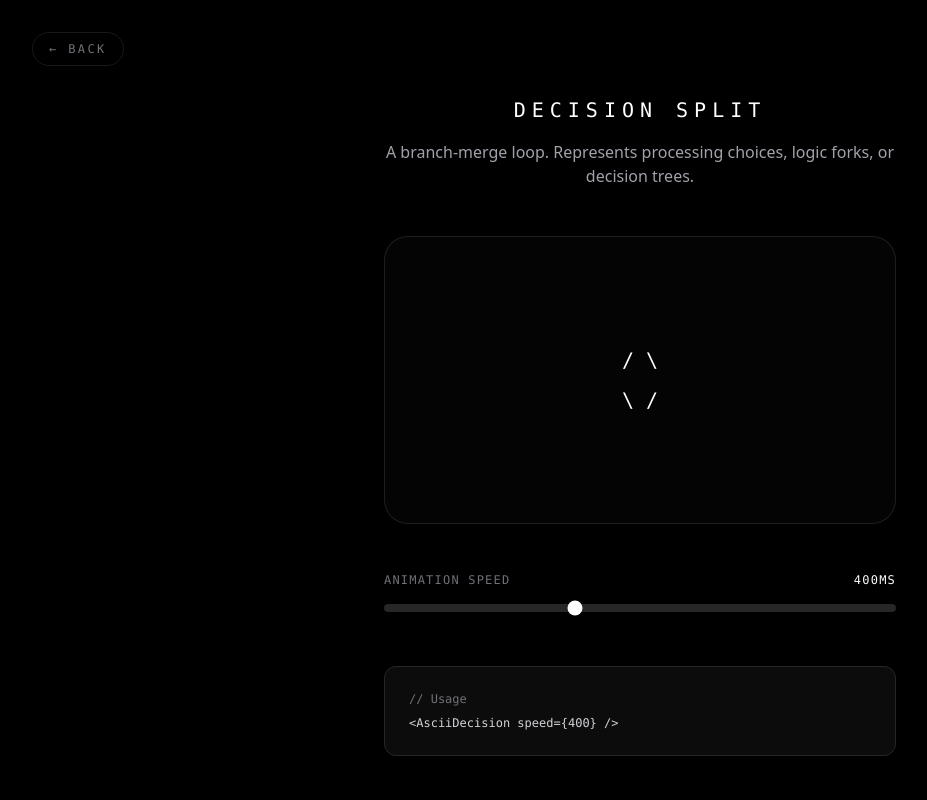
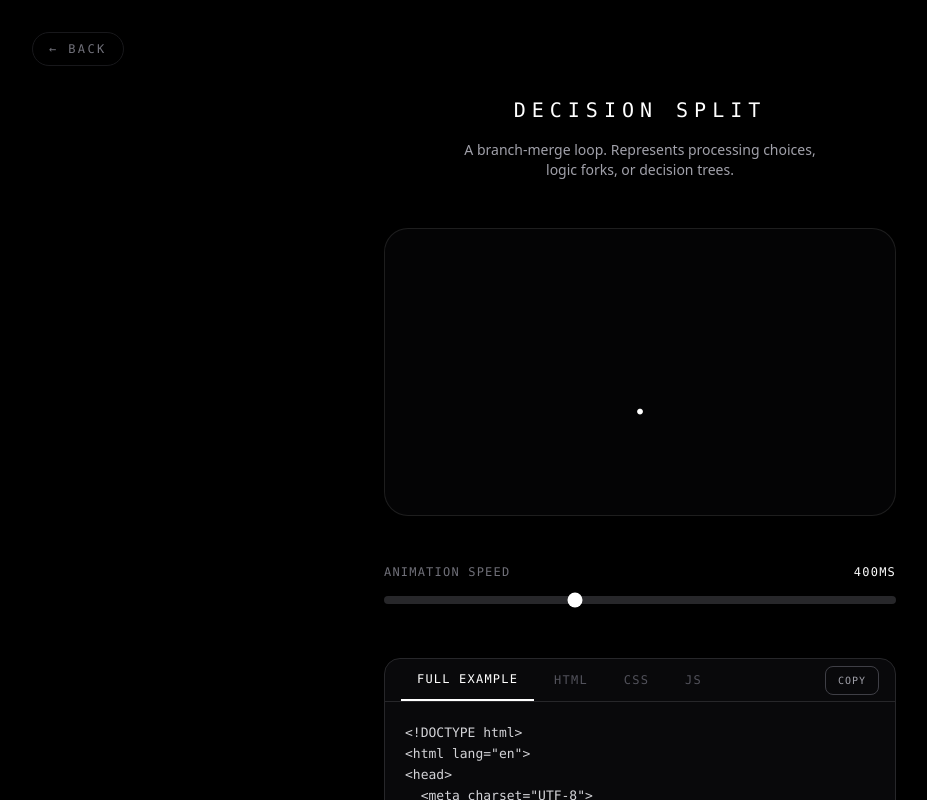
Before and after one commit to prakharp18/monot-ui, a React (Vite) app: page /component/decision in a window 1280 px wide. Shown: the top 800 px of the page, without its empty margins (0-927 px from the left). Built offline with nearby package versions, Linux system fonts and the light colour scheme; a web font is replaced by a local one.

Commit message:
add decision and memory

```diff
--- /dev/null
+++ b/src/components/code/decision-code.ts
@@ -0,0 +1,94 @@
+export const decisionFull = `<!DOCTYPE html>
+<html lang="en">
+<head>
+  <meta charset="UTF-8">
+  <meta name="viewport" content="width=device-width, initial-scale=1.0">
+  <title>ASCII Decision Split</title>
+  <style>
+    * { margin: 0; padding: 0; box-sizing: border-box; }
+    body {
+      background: #000;
+      display: flex;
+      align-items: center;
+      justify-content: center;
+      height: 100vh;
+    }
+    .decision-container {
+      display: flex;
+      align-items: center;
+      justify-content: center;
+      width: 400px;
+      height: 300px;
+      border: 1px solid rgba(255,255,255,0.1);
+      border-radius: 24px;
+    }
+    .decision-frame {
+      font-family: 'Courier New', monospace;
+      font-size: 1.25rem;
+      color: #fff;
+      white-space: pre;
+      line-height: 1;
+      text-align: center;
+    }
+  </style>
+</head>
+<body>
+  <div class="decision-container">
+    <pre class="decision-frame" id="decision"></pre>
+  </div>
+
+  <script>
+    var frames = [
+      '  \\u2022  \\n     \\n     \\n     \\n     ',
+      '     \\n / \\\\ \\n     \\n \\\\ / \\n     ',
+      '     \\n     \\n\\u2022   \\u2022\\n     \\n     ',
+      '     \\n / \\\\ \\n     \\n \\\\ / \\n     ',
+      '     \\n     \\n     \\n     \\n  \\u2022  ',
+    ];
+    var i = 0;
+    var el = document.getElementById('decision');
+    setInterval(function() {
+      el.textContent = frames[i];
+      i = (i + 1) % frames.length;
+    }, 400);
+  </script>
+</body>
+</html>`
+
+export const decisionHTML = `<div class="decision-container">
+  <pre class="decision-frame" id="decision"></pre>
+</div>`
+
+export const decisionCSS = `.decision-container {
+  display: flex;
+  align-items: center;
+  justify-content: center;
+  width: 400px;
+  height: 300px;
+  border: 1px solid rgba(255,255,255,0.1);
+  border-radius: 24px;
+  background: #000;
+}
+
+.decision-frame {
+  font-family: 'Courier New', monospace;
+  font-size: 1.25rem;
+  color: #fff;
+  white-space: pre;
+  line-height: 1;
+  text-align: center;
+}`
+
+export const decisionJS = `var frames = [
+  '  \\u2022  \\n     \\n     \\n     \\n     ',
+  '     \\n / \\\\ \\n     \\n \\\\ / \\n     ',
+  '     \\n     \\n\\u2022   \\u2022\\n     \\n     ',
+  '     \\n / \\\\ \\n     \\n \\\\ / \\n     ',
+  '     \\n     \\n     \\n     \\n  \\u2022  ',
+];
+var i = 0;
+var el = document.getElementById('decision');
+setInterval(function() {
+  el.textContent = frames[i];
+  i = (i + 1) % frames.length;
+}, 400);`
--- /dev/null
+++ b/src/components/code/memory-code.ts
@@ -0,0 +1,78 @@
+export const memoryFull = `<!DOCTYPE html>
+<html lang="en">
+<head>
+  <meta charset="UTF-8">
+  <meta name="viewport" content="width=device-width, initial-scale=1.0">
+  <title>ASCII Memory Recall</title>
+  <style>
+    * { margin: 0; padding: 0; box-sizing: border-box; }
+    body {
+      background: #000;
+      display: flex;
+      align-items: center;
+      justify-content: center;
+      height: 100vh;
+    }
+    .memory-container {
+      display: flex;
+      align-items: center;
+      justify-content: center;
+      width: 400px;
+      height: 300px;
+      border: 1px solid rgba(255,255,255,0.1);
+      border-radius: 24px;
+    }
+    .memory-frame {
+      font-family: 'Courier New', monospace;
+      font-size: 1.5rem;
+      color: #fff;
+      letter-spacing: 0.1em;
+    }
+  </style>
+</head>
+<body>
+  <div class="memory-container">
+    <span class="memory-frame" id="memory">[   ]</span>
+  </div>
+
+  <script>
+    var frames = ['[   ]', '[ \\u2022 ]', '[\\u2022\\u2022\\u2022]', '[ \\u2022 ]', '[   ]'];
+    var i = 0;
+    var el = document.getElementById('memory');
+    setInterval(function() {
+      el.textContent = frames[i];
+      i = (i + 1) % frames.length;
+    }, 250);
+  </script>
+</body>
+</html>`
+
+export const memoryHTML = `<div class="memory-container">
+  <span class="memory-frame" id="memory">[   ]</span>
+</div>`
+
+export const memoryCSS = `.memory-container {
+  display: flex;
+  align-items: center;
+  justify-content: center;
+  width: 400px;
+  height: 300px;
+  border: 1px solid rgba(255,255,255,0.1);
+  border-radius: 24px;
+  background: #000;
+}
+
+.memory-frame {
+  font-family: 'Courier New', monospace;
+  font-size: 1.5rem;
+  color: #fff;
+  letter-spacing: 0.1em;
+}`
+
+export const memoryJS = `var frames = ['[   ]', '[ \\u2022 ]', '[\\u2022\\u2022\\u2022]', '[ \\u2022 ]', '[   ]'];
+var i = 0;
+var el = document.getElementById('memory');
+setInterval(function() {
+  el.textContent = frames[i];
+  i = (i + 1) % frames.length;
+}, 250);`
--- a/src/components/pages/DecisionPage.tsx
+++ b/src/components/pages/DecisionPage.tsx
@@ -1,13 +1,15 @@
 import { useState } from 'react'
 import { useNavigate } from 'react-router-dom'
 import { AsciiDecision } from '@/components/ascii/AsciiDecision'
+import { CodeBlock } from '@/components/ui/code-block'
+import { decisionHTML, decisionCSS, decisionJS, decisionFull } from '@/components/code/decision-code'
 
 export const DecisionPage = () => {
   const navigate = useNavigate()
   const [speed, setSpeed] = useState(400)
 
   return (
-    <div className="min-h-screen bg-black text-white px-6 py-24 font-sans selection:bg-white/20">
+    <div className="min-h-screen bg-black text-white px-6 py-24 font-sans flex flex-col items-center gap-12">
 
       <button
         onClick={() => navigate('/dashboard', { state: { skipPreloader: true } })}
@@ -16,18 +18,16 @@ export const DecisionPage = () => {
         ← Back
       </button>
 
-      <div className="max-w-3xl mx-auto flex flex-col items-center gap-12">
-
       <div className="text-center space-y-4">
         <h1 className="font-mono text-xl tracking-[0.3em] uppercase text-white">
           Decision Split
         </h1>
-          <p className="text-zinc-400 text-sm md:text-base max-w-lg mx-auto leading-relaxed">
+        <p className="text-zinc-400 text-sm max-w-sm mx-auto">
           A branch-merge loop. Represents processing choices, logic forks, or decision trees.
         </p>
       </div>
 
-        <div className="relative w-full max-w-lg aspect-square md:aspect-video flex items-center justify-center bg-zinc-900/20 border border-white/10 rounded-3xl overflow-hidden shadow-2xl shadow-black/50">
+      <div className="relative w-full max-w-lg aspect-video flex items-center justify-center bg-zinc-900/20 border border-white/10 rounded-3xl overflow-hidden shadow-2xl shadow-black/50">
         <AsciiDecision speed={speed} />
       </div>
 
@@ -50,14 +50,17 @@ export const DecisionPage = () => {
         </div>
       </div>
 
-        <div className="w-full max-w-lg p-6 rounded-xl bg-zinc-900/50 border border-zinc-800 font-mono text-xs overflow-x-auto">
-          <p className="text-zinc-500 mb-2">// Usage</p>
-          <p className="text-zinc-300">
-            {`<AsciiDecision speed={${speed}} />`}
-          </p>
+      <div className="w-full max-w-lg">
+        <CodeBlock
+          tabs={[
+            { label: 'Full Example', code: decisionFull },
+            { label: 'HTML', code: decisionHTML },
+            { label: 'CSS', code: decisionCSS },
+            { label: 'JS', code: decisionJS },
+          ]}
+        />
       </div>
 
     </div>
-    </div>
   )
 }
--- a/src/components/pages/MemoryPage.tsx
+++ b/src/components/pages/MemoryPage.tsx
@@ -1,13 +1,15 @@
 import { useState } from 'react'
 import { useNavigate } from 'react-router-dom'
 import { AsciiMemory } from '@/components/ascii/AsciiMemory'
+import { CodeBlock } from '@/components/ui/code-block'
+import { memoryHTML, memoryCSS, memoryJS, memoryFull } from '@/components/code/memory-code'
 
 export const MemoryPage = () => {
   const navigate = useNavigate()
   const [speed, setSpeed] = useState(250)
 
   return (
-    <div className="min-h-screen bg-black text-white px-6 py-24 font-sans selection:bg-white/20">
+    <div className="min-h-screen bg-black text-white px-6 py-24 font-sans flex flex-col items-center gap-12">
 
       <button
         onClick={() => navigate('/dashboard', { state: { skipPreloader: true } })}
@@ -16,18 +18,16 @@ export const MemoryPage = () => {
         ← Back
       </button>
 
-      <div className="max-w-3xl mx-auto flex flex-col items-center gap-12">
-
       <div className="text-center space-y-4">
         <h1 className="font-mono text-xl tracking-[0.3em] uppercase text-white">
           Memory Recall
         </h1>
-          <p className="text-zinc-400 text-sm md:text-base max-w-lg mx-auto leading-relaxed">
+        <p className="text-zinc-400 text-sm max-w-sm mx-auto">
           Center expands then contracts. Represents computation, recall, or memory access events.
         </p>
       </div>
 
-        <div className="relative w-full max-w-lg aspect-square md:aspect-video flex items-center justify-center bg-zinc-900/20 border border-white/10 rounded-3xl overflow-hidden shadow-2xl shadow-black/50">
+      <div className="relative w-full max-w-lg aspect-video flex items-center justify-center bg-zinc-900/20 border border-white/10 rounded-3xl overflow-hidden shadow-2xl shadow-black/50">
         <AsciiMemory speed={speed} />
       </div>
 
@@ -50,14 +50,17 @@ export const MemoryPage = () => {
         </div>
       </div>
 
-        <div className="w-full max-w-lg p-6 rounded-xl bg-zinc-900/50 border border-zinc-800 font-mono text-xs overflow-x-auto">
-          <p className="text-zinc-500 mb-2">// Usage</p>
-          <p className="text-zinc-300">
-            {`<AsciiMemory speed={${speed}} />`}
-          </p>
+      <div className="w-full max-w-lg">
+        <CodeBlock
+          tabs={[
+            { label: 'Full Example', code: memoryFull },
+            { label: 'HTML', code: memoryHTML },
+            { label: 'CSS', code: memoryCSS },
+            { label: 'JS', code: memoryJS },
+          ]}
+        />
       </div>
 
     </div>
-    </div>
   )
 }
```
Lines whose indentation alone changed are shown as unchanged.
